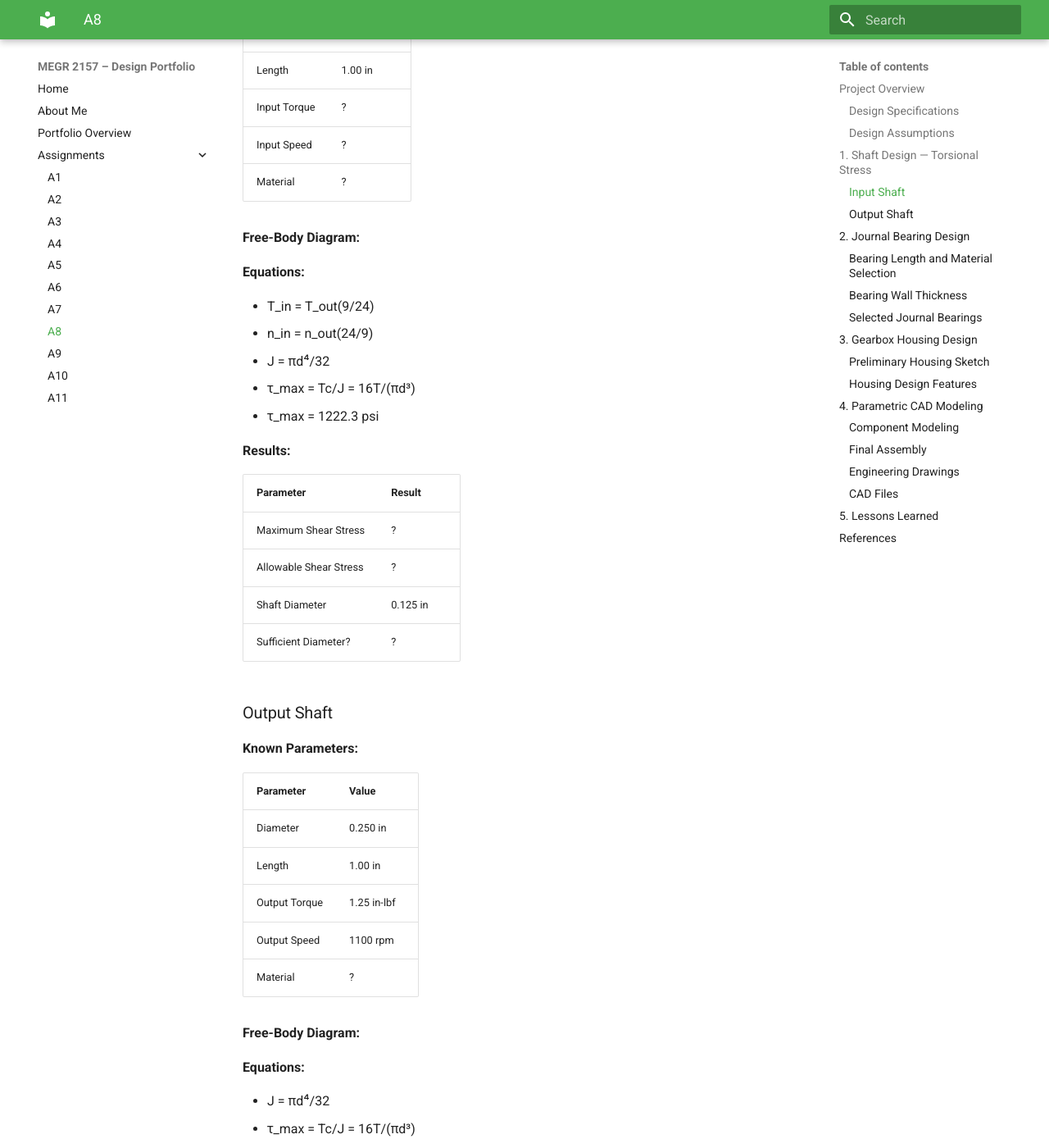
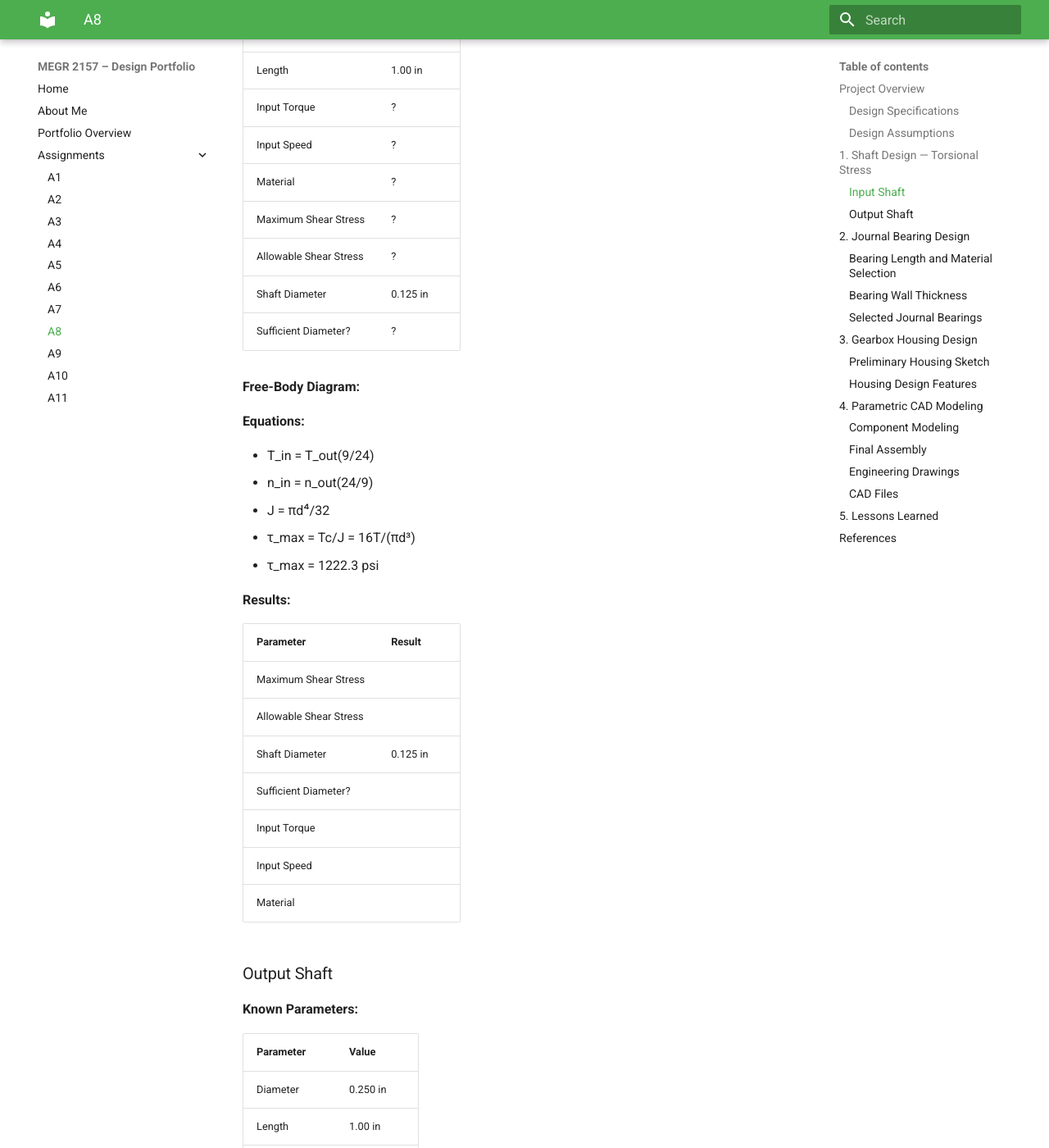
Before and after one commit to gparx/design-portfolio, an MkDocs documentation site: the page built from docs/assignments/A08/index.md, in a window 1280 px wide and 1400 px high, scrolled down 1363 px. Shown: the whole window at 82% size. Built offline with MkDocs 1.6.1 and Material for MkDocs 9.7.7, drawn with Linux system fonts in a browser that asks for light colours.

Commit message:
Add placeholders for stress and torque parameters
Updated the results section to include placeholders for maximum shear stress, allowable shear stress, input torque, input speed, and material.

```diff
--- a/docs/assignments/A08/index.md
+++ b/docs/assignments/A08/index.md
@@ -43,9 +43,12 @@ Design a gearbox which can be assembled and disassembled. The spur gears have a
 | Input Torque | ? |
 | Input Speed | ? |
 | Material | ? |
+| Maximum Shear Stress | ? |
+| Allowable Shear Stress | ? |
+| Shaft Diameter | 0.125 in |
+| Sufficient Diameter? | ? |
 
 **Free-Body Diagram:**
-
 
 
 **Equations:**
@@ -60,10 +63,13 @@ Design a gearbox which can be assembled and disassembled. The spur gears have a
 
 | Parameter | Result |
 |---|---|
-| Maximum Shear Stress | ? |
-| Allowable Shear Stress | ? |
+| Maximum Shear Stress |  |
+| Allowable Shear Stress |  |
 | Shaft Diameter | 0.125 in |
-| Sufficient Diameter? | ? |
+| Sufficient Diameter? |  |
+| Input Torque |  |
+| Input Speed |  |
+| Material |  |
 
 ### Output Shaft
 
```
